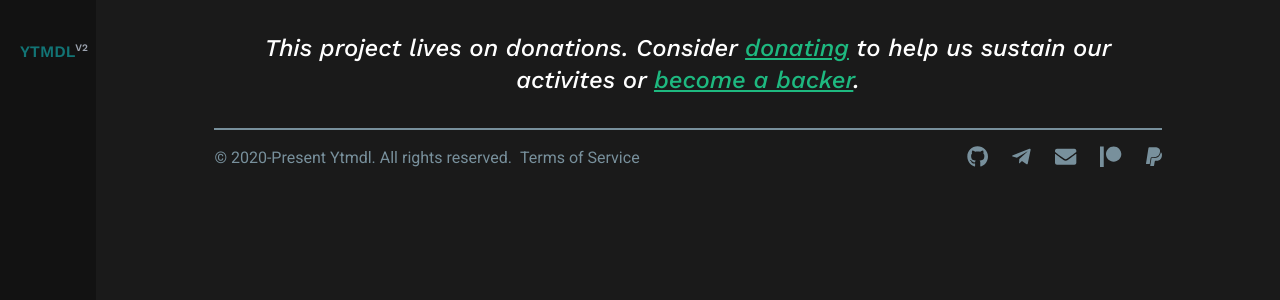
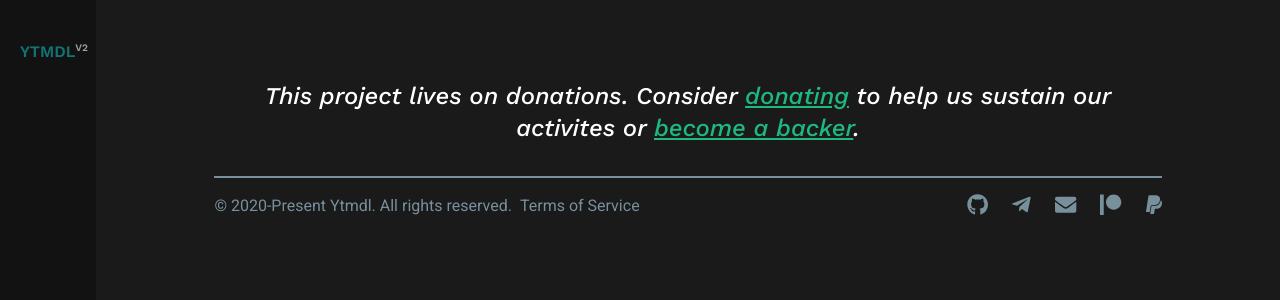
Before and after one commit to deepjyoti30/ytmdl-web-v2, a Vue app: page / in a window 1280 px wide. Shown: the top 300 px of the page. Built offline with nearby package versions, Linux system fonts and the light colour scheme; some icons are missing; what vue-resource would draw is missing.

Commit message:
Add some margin on the footer

```diff
--- a/src/components/Footer.vue
+++ b/src/components/Footer.vue
@@ -1,5 +1,5 @@
 <template>
-  <div class="footer__container w-full md:pl-24 pl-0 mb-4">
+  <div class="footer__container w-full md:pl-24 pl-0 mt-12 mb-4">
     <div class="footer__content lg:w-4/5 md:px-0 px-2 w-full mr-auto ml-auto">
       <div
         class="footer--text text-center border-b-2 p-8 md:text-2xl text-xl font-medium italic"
```
